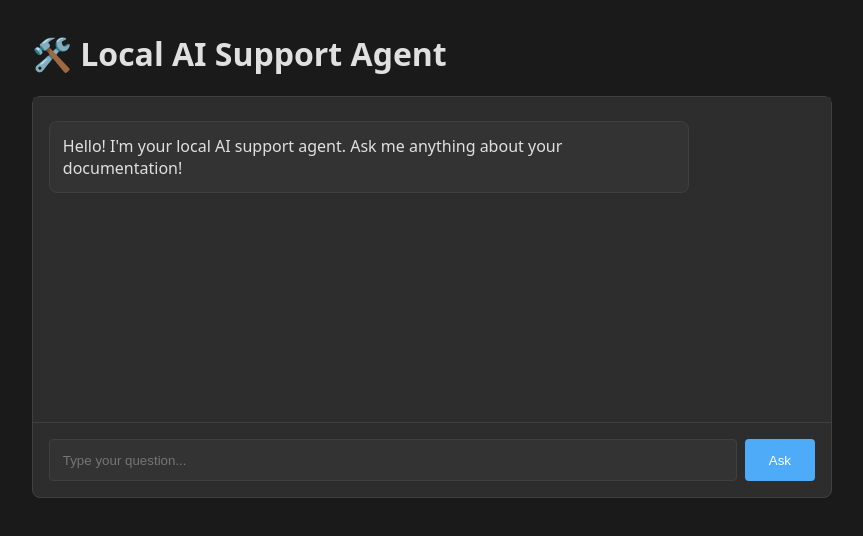
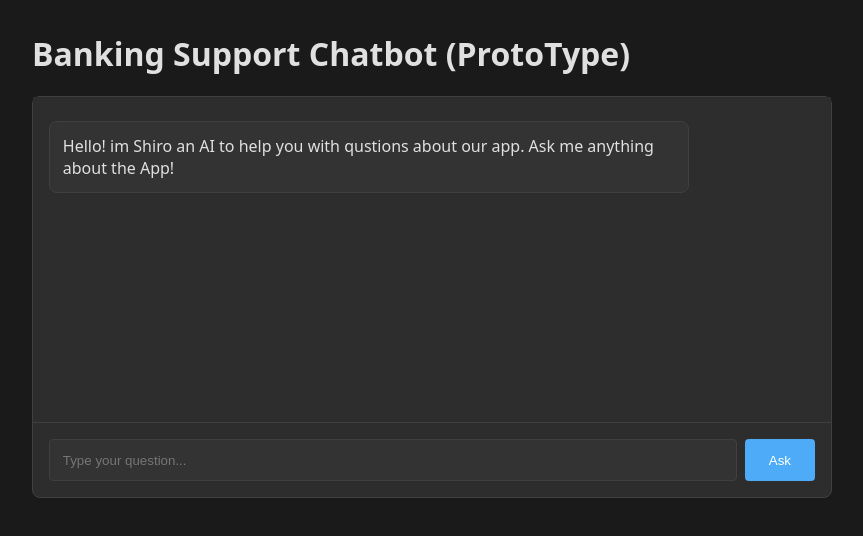
Before and after one commit to MomoVV2/ChatbotTest, a plain HTML site: page frontend/index.html in a window 1280 px wide. Shown: the whole page, without its empty margins (208-1071 px from the left). Drawn offline with Linux system fonts and the light colour scheme.

Commit message:
updated index

```diff
--- a/frontend/index.html
+++ b/frontend/index.html
@@ -3,7 +3,7 @@
 <head>
     <meta charset="UTF-8">
     <meta name="viewport" content="width=device-width, initial-scale=1.0">
-    <title>Local AI Support Agent</title>
+    <title>Chatbot</title>
     <style>
         :root {
             --primary: #e0e0e0;
@@ -127,11 +127,11 @@
 </head>
 <body>
     <!-- Rest of the HTML remains the same -->
-    <h1>🛠️ Local AI Support Agent</h1>
+    <h1>Banking Support Chatbot (ProtoType)</h1>
     <div class="chat-container">
         <div class="chat-history" id="chatHistory">
             <div class="message bot-message">
-                Hello! I'm your local AI support agent. Ask me anything about your documentation!
+                Hello! im Shiro an AI to help you with qustions about our app. Ask me anything about the App!
             </div>
         </div>
 
```
